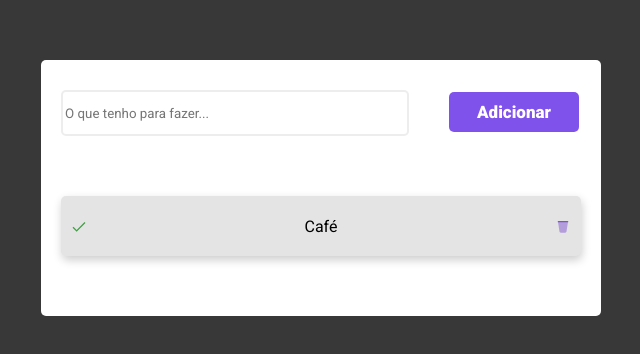
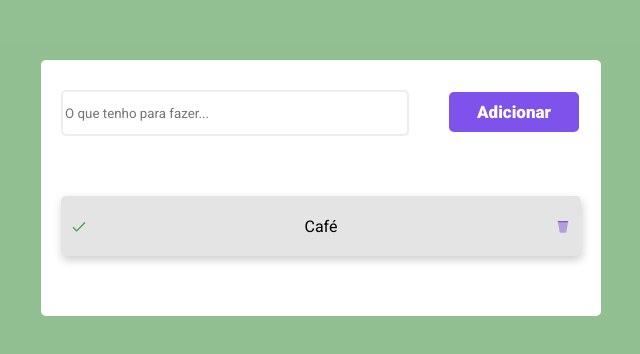
Before and after one commit to marianamoiolicapelari/primeiro-projeto-react, a React (Vite) app in the folder todo-list/: page / in a window 1280 px wide. Shown: the part 212-566 px from the top of the page, without its empty margins (319-959 px from the left). Built offline with nearby package versions, Linux system fonts and the light colour scheme.

Commit message:
modified styles.js

```diff
--- a/todo-list/src/styles.js
+++ b/todo-list/src/styles.js
@@ -1,7 +1,7 @@
 import styled from 'styled-components'
 
 export const Container = styled.div`
-    background: #383838;
+    background: #3838;
     width: 100vw;
     height: 100vh;
     display: flex;
```
